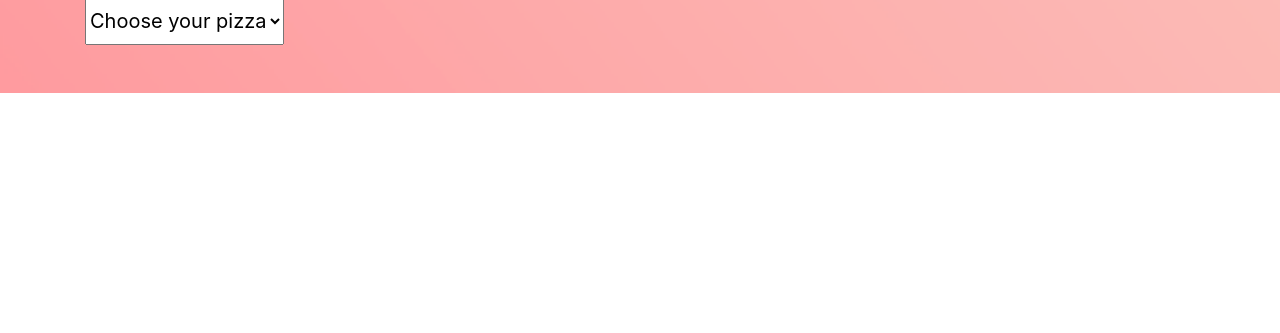
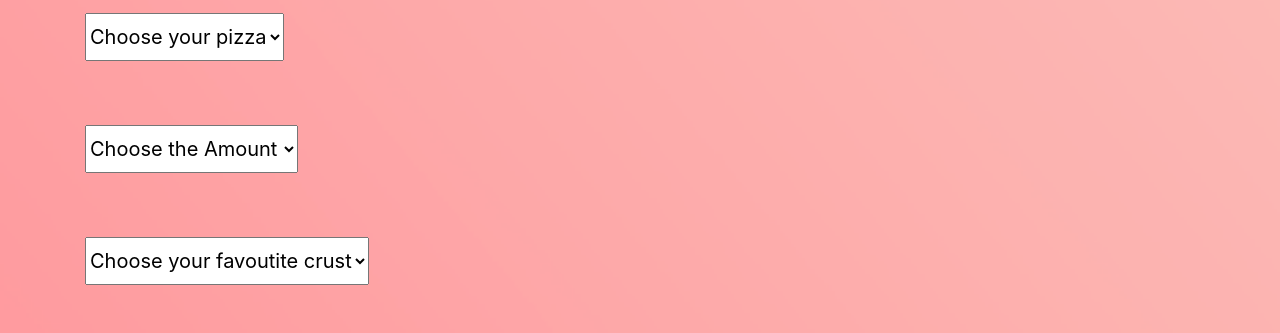
Before and after one commit to nancymwende/pizzeria, a plain HTML site: page index.html in a window 1280 px wide. Shown: the part 1033-1366 px from the top of the page. Before the commit the page ends 1126 px from the top, so only its background shows below. Drawn offline with nearby package versions, Linux system fonts and the light colour scheme.

Commit message:
feature:this commit will modify html file

```diff
--- a/index.html
+++ b/index.html
@@ -95,12 +95,28 @@
 
          </div>
          <div class="sizes">
-             <select class="custom-select-lg mb-5 mt-">
+             <select class="custom-select-lg mb-5 mt-3">
                  <option selected>Choose your pizza</option>
                  <option value="1">Small</option>
                  <option value="2">Medium</option>
                  <option value="3">Large</option>
              </select>
+         </div>
+         <div class="prices">
+         <select class="custom-select-lg mb-5 mt-3">
+             <option selected>Choose the Amount</option>
+             <option value="one">Small @ Ksh.500</option>
+             <option value="two">Medium @ Ksh. 700</option>
+             <option value="three">Large @ Ksh. 1000</option>
+         </select>
+         </div>
+         <div class="crust">
+         <select class="custom-select-lg mb-5 mt-3">
+             <option selected>Choose your favoutite crust</option>
+             <option value="first">Crispy @ Ksh 400</option>
+             <option value="second">Stuffed @ Ksh. 500</option>
+             <option value="third">Gluten @ Ksh. 100</option>
+         </select>
          </div>
     </div>
 
```
